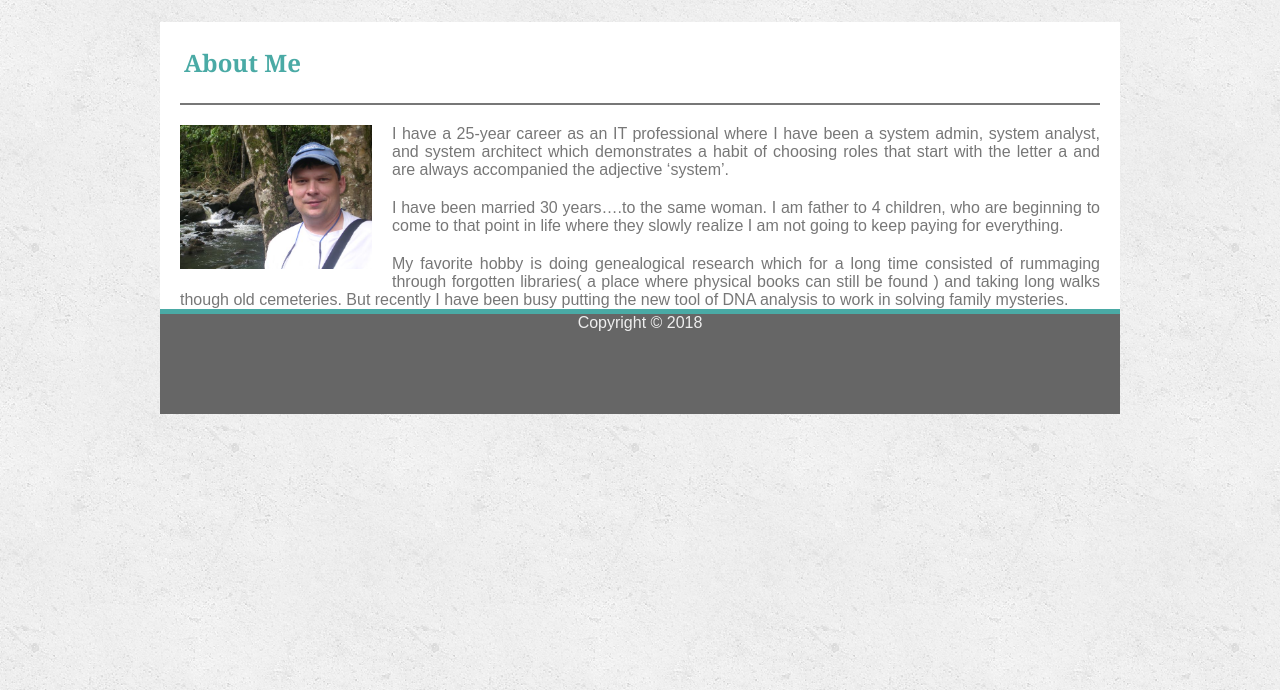
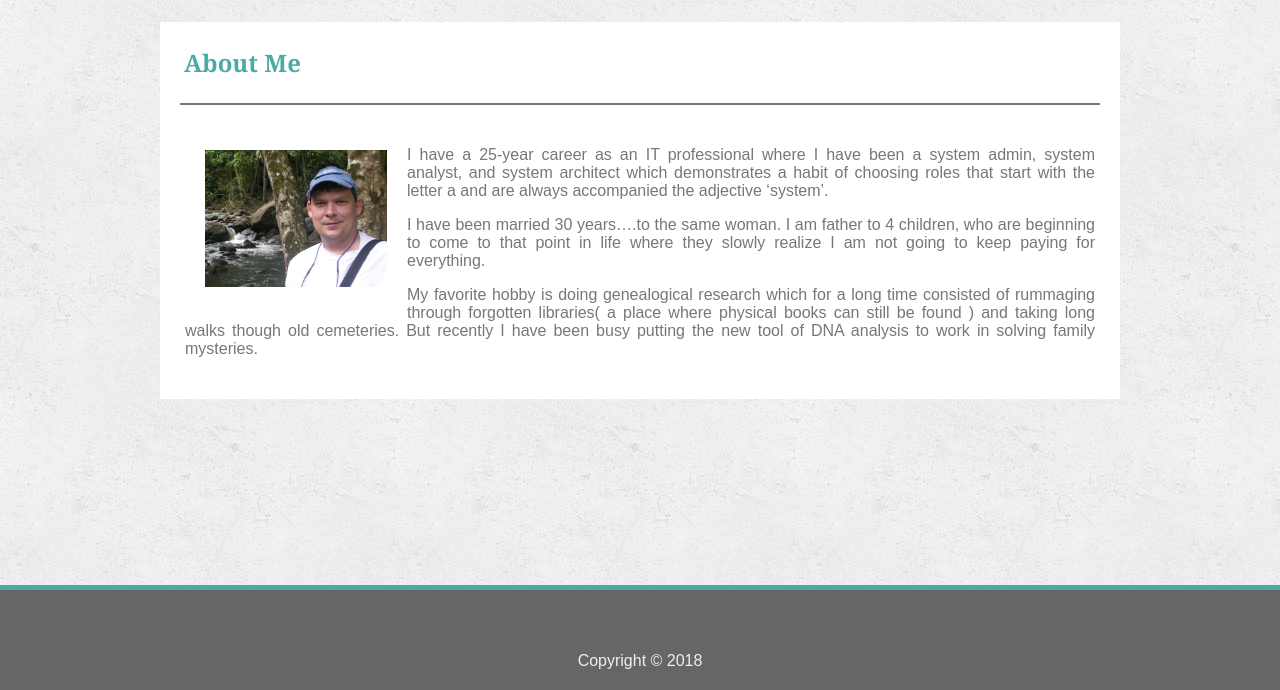
Before and after one commit to jim-walker/Basic-Portfolio, a plain HTML site: page index.html in a window 1280 px wide. Shown: the part 110-800 px from the top of the page. Drawn offline with Linux system fonts and the light colour scheme.

Commit message:
Final changes for About page

```diff
--- a/assets/css/style.css
+++ b/assets/css/style.css
@@ -60,6 +60,9 @@ header {
 .sectionRow {
     margin: 30px auto;
 }
+#bioRow {
+    padding: 25px 25px 25px 25px;
+}
 
 .bioPic {
     width: 20%;
@@ -72,9 +75,6 @@ header {
 .bioParagraph {
     color: #777777;
 	text-align: justify;
-	text-justify: inter-word;
-    padding: 10px 0px 0px 0px;
-    margin: 10px 20px 0px 20px;
     font-weight: 500;
 	line-height: 18px;
 }
@@ -85,7 +85,11 @@ footer {
     border-top: 5px solid #4aaaa5;
     background-color: #666666;
     text-align: center;
-    color: #efefef
+    line-height: 142px;
+    vertical-align: bottom;
+    color: #efefef;
+    position: fixed;
+    bottom: 0;
 }
 
 a {
--- a/index.html
+++ b/index.html
@@ -26,13 +26,18 @@
 		<section>
 			<h1 class="pageTitle">About Me</h1>
             <hr/>
+            <div id="bioRow">
                 <img class="bioPic" src="./assets/images/pic.jpg">
                 <p class="bioParagraph">I have a 25-year career as an IT professional where I have been a system admin, system analyst, and system architect which demonstrates a habit of choosing roles that start with the letter a and are always accompanied the adjective ‘system’.</p>
                 <p class="bioParagraph">I have been married 30 years….to the same woman.  I am father to 4 children, who are beginning to come to that point in life where they slowly realize I am not going to keep paying for everything.</p>
                 <p class="bioParagraph">My favorite hobby is doing genealogical research which for a long time consisted of rummaging through forgotten libraries( a place where physical books can still be found ) and taking long walks though old cemeteries.  But recently I have been busy putting the new tool of DNA analysis to work in solving family mysteries.</p>
+            </div>
         </section>
+    </div>
 </body>
 <footer>
+    <div class="footer">
         Copyright &copy; 2018
+    </div>
 </footer>
 </html>
```
Lines whose indentation alone changed are shown as unchanged.
